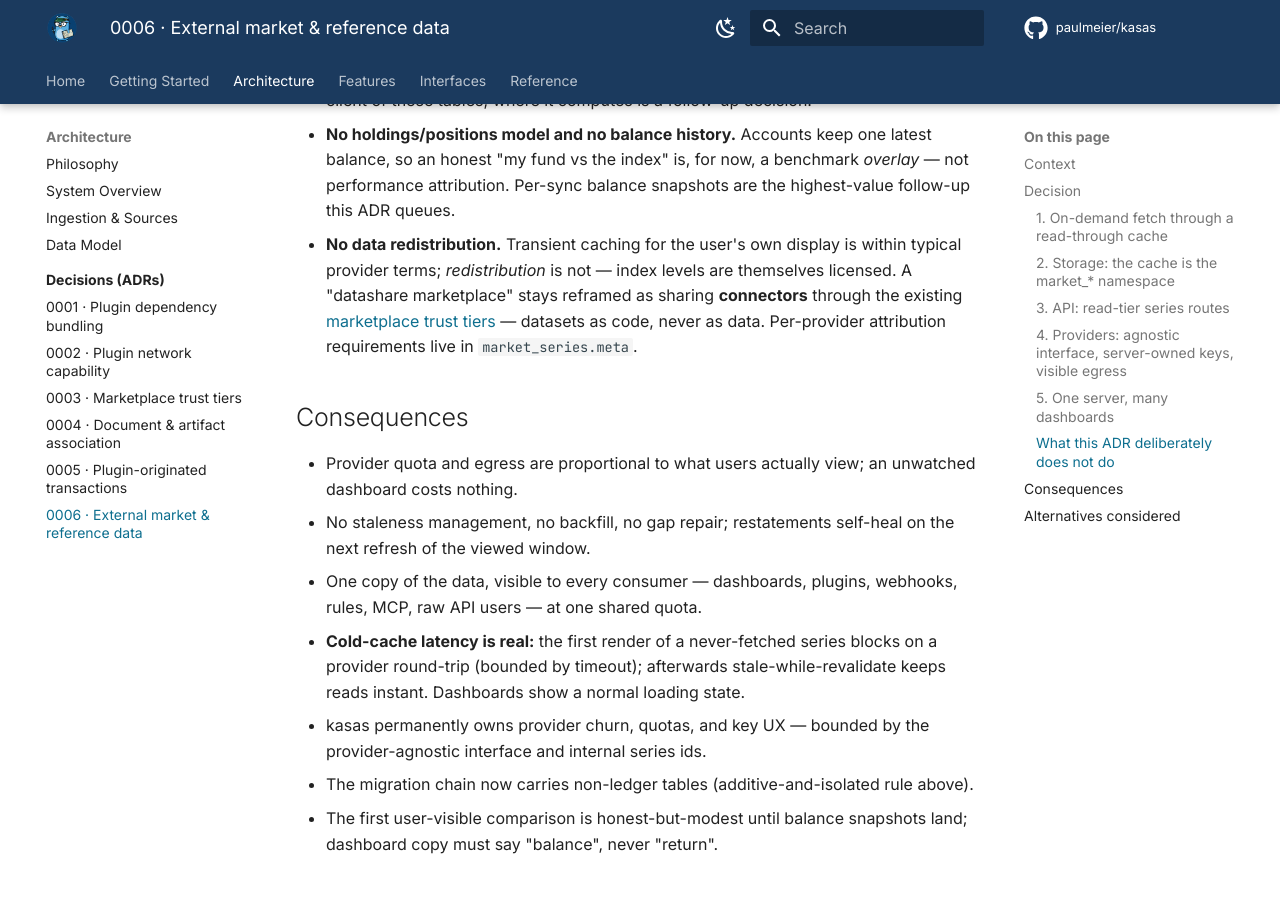
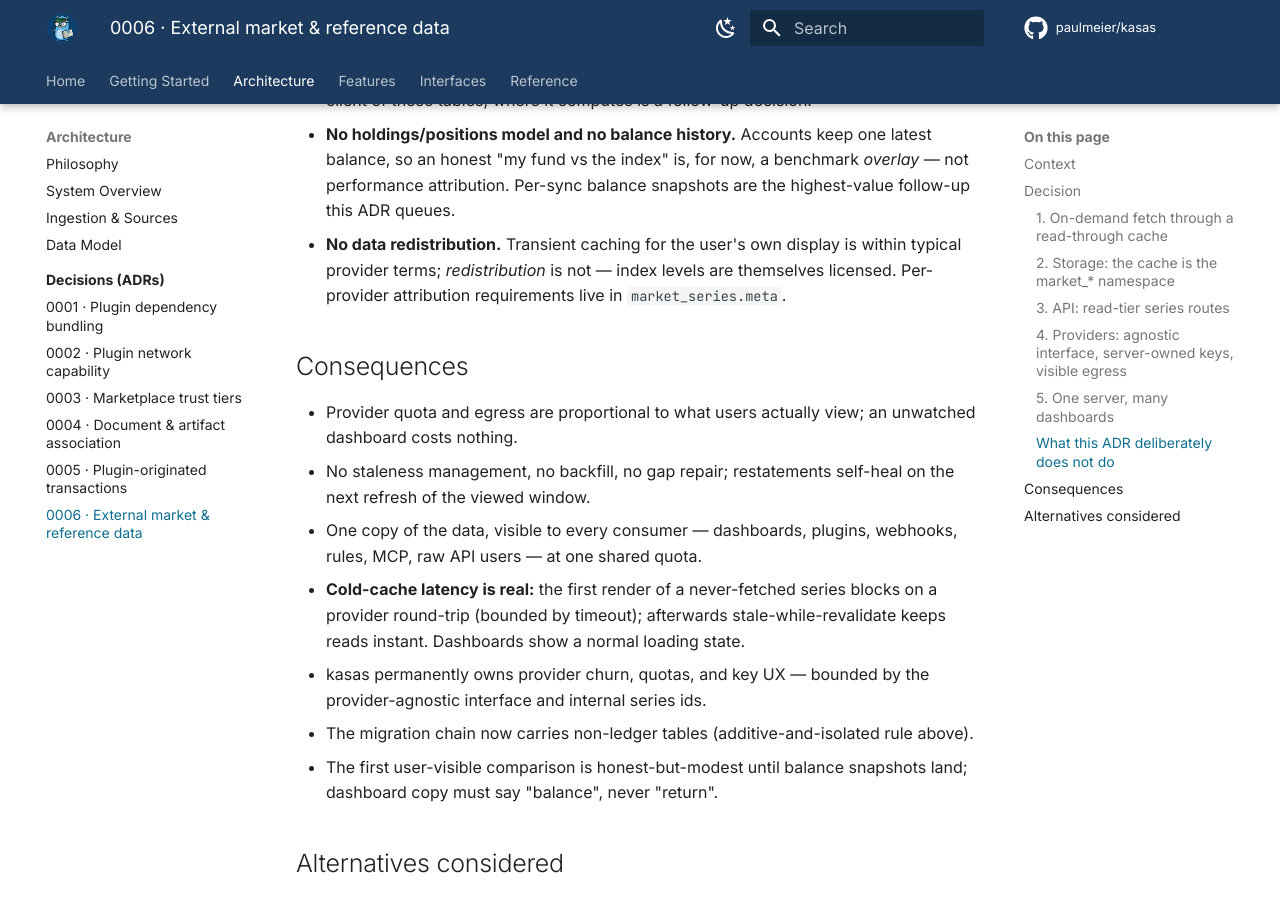
Before and after one commit to paulmeier/kasas, an MkDocs documentation site: the page built from docs/architecture/decisions/0006-external-market-reference-data.md, in a window 1280 px wide and 900 px high, scrolled down 4602 px. Built offline with MkDocs 1.6.1 and Material for MkDocs 9.7.7, drawn with Linux system fonts in a browser that asks for light colours; comment, search, counter and statistics services are not loaded.

Commit message:
docs: remove the datashare-marketplace concept from ADR 0006
The data-sharing marketplace idea is fully off the table; the
no-redistribution non-goal stays as a plain licensing constraint
(transient caching for the user's own display only, attribution in
series meta).

Co-Authored-By: Claude Fable 5 <noreply@anthropic.com>

```diff
--- a/docs/architecture/decisions/0006-external-market-reference-data.md
+++ b/docs/architecture/decisions/0006-external-market-reference-data.md
@@ -197,10 +197,7 @@ The remote deployment is what settles *where* the cache lives:
   highest-value follow-up this ADR queues.
 - **No data redistribution.** Transient caching for the user's own display is
   within typical provider terms; *redistribution* is not — index levels are
-  themselves licensed. A "datashare marketplace" stays reframed as sharing
-  **connectors** through the existing
-  [marketplace trust tiers](0003-marketplace-trust-tiers.md) — datasets as
-  code, never as data. Per-provider attribution requirements live in
+  themselves licensed. Per-provider attribution requirements live in
   `market_series.meta`.
 
 ## Consequences
```
Also changed, not shown: other parts of docs/architecture/decisions/0006-external-market-reference-data.md (+1 -1 lines).
